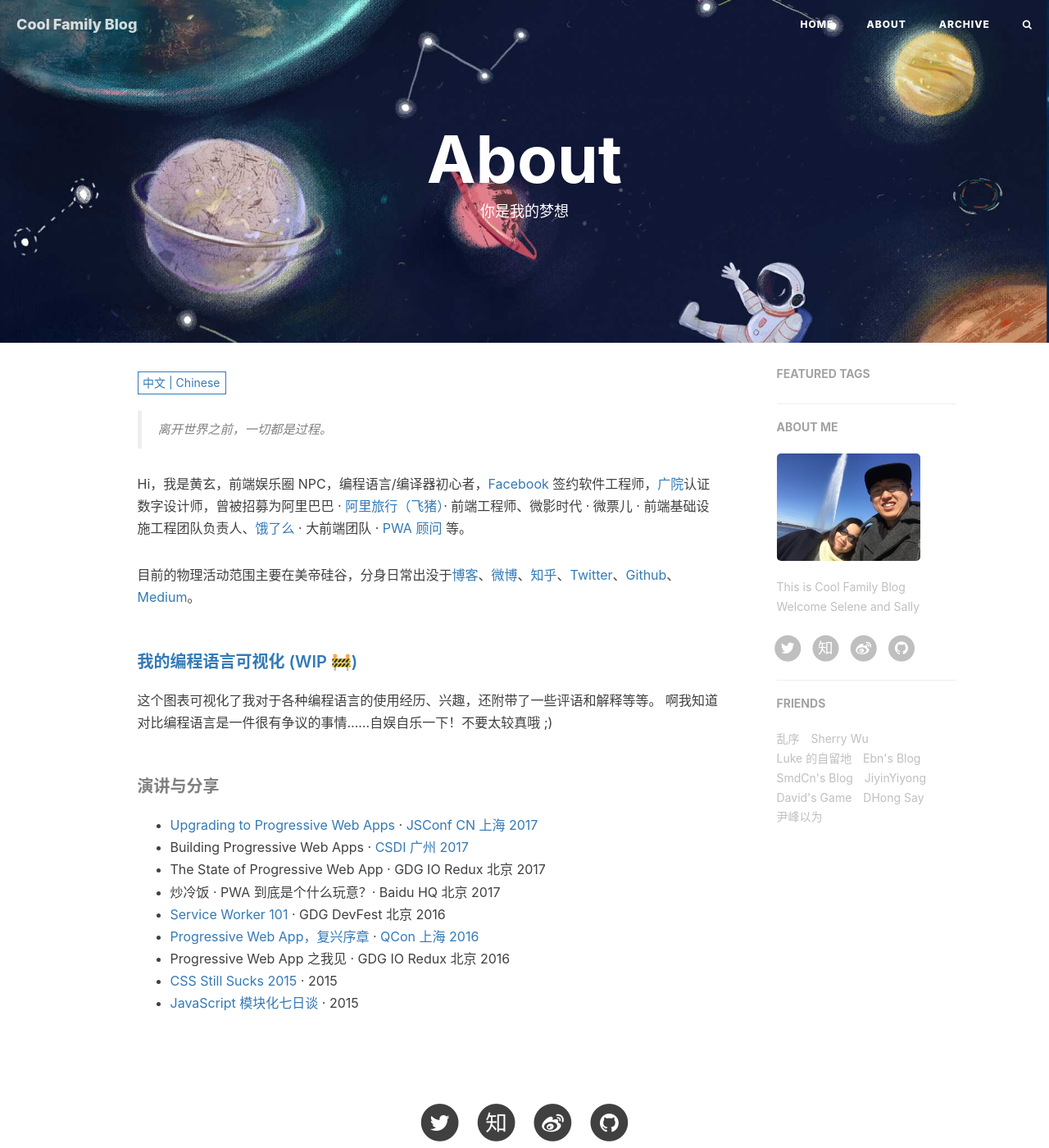
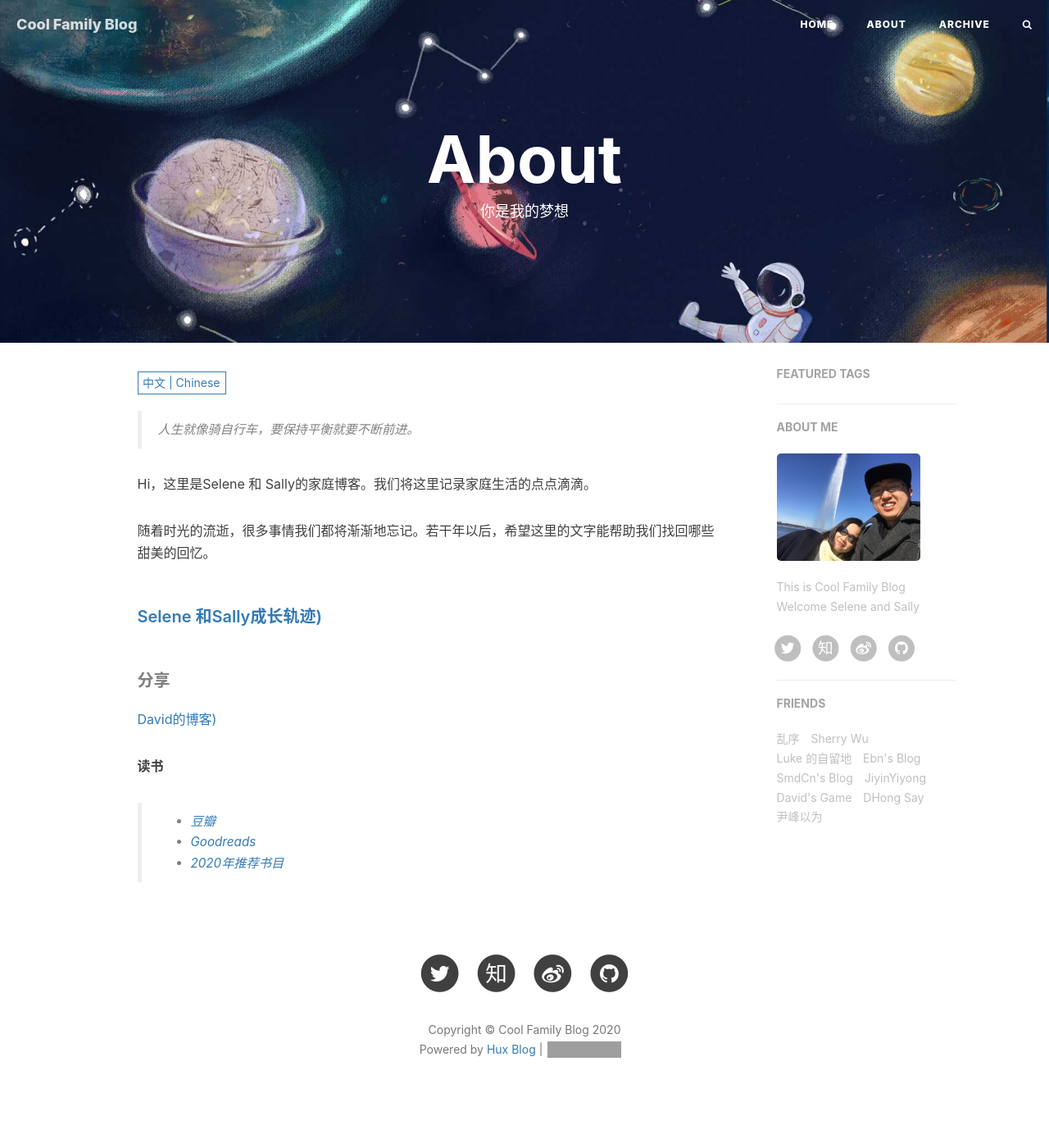
Before and after one commit to coolfamilyblog/coolfamilyblog.github.io, a Jekyll site: the page built from about.html, in a window 1280 px wide and 1400 px high. Shown: the whole window at 82% size. Built offline with Jekyll 4.4.1, drawn with Linux system fonts in a browser that asks for light colours; nearby versions of some CDN libraries; comment, search, counter and statistics services are not loaded; grey boxes are pictures that could not be loaded.

Commit message:
change about

```diff
--- a/_includes/about/en.md
+++ b/_includes/about/en.md
@@ -1,33 +1,18 @@
-> Your time is limited, so don’t waste it living someone else’s life.
+> Life is like riding a bicycle. To keep your balance, you must keep moving.
 
-Hi, I am _@huxpro_ (Huang, Xuan), a [Facebook](https://www.facebook.com/) software engineer and a degreed digital designer. My interests range from programming languages in general (type system, type-based formal verification, compilers, runtime systems, garbage collection) to indurstial software engineering (web/mobile app development, user interface and UX, developer infrastructure and DX).
+Hi, here is Selene and Sally's family blog. We will use this blog to record interesting things in family life.
 
-In the past, I worked on [Alitrip (Fliggy)](https://www.alitrip.com/) mobile and web apps under the [Alibaba Group](https://en.wikipedia.org/wiki/Alibaba_Group), found and lead front-end infrastructure team at a unicorn startup [Beijing Weiying (WePiao)](https://www.crunchbase.com/organization/beijing-weiying-technology), and helped [Ele.me](https://en.wikipedia.org/wiki/Ele.me) to upgrade their mobile web into [the first influential PWA (progressive web app) in China](https://medium.com/elemefe/upgrading-ele-me-to-progressive-web-app-2a446832e509).
+As time goes by, we will gradually forget many things. After a few years, I hope that the content here can help us to retrieve some sweet memories.
 
-I studied BA, Digital Media Art at [Communication University of China](https://en.wikipedia.org/wiki/Communication_University_of_China) and MS, Computer Science with a focus on programming languages at [Rochester Institute of Technology](https://en.wikipedia.org/wiki/Rochester_Institute_of_Technology).
 
-##### [My PL Spectrum (WIP 🚧)](https://huangxuan.me/2020/05/05/pl-chart/)
+##### [Twins milestones timeline)](https://huangxuan.me/2020/05/05/pl-chart/)
 
-I made a chart to visualize my experiences and interests on some of the programming languages.   I know, I know this could be very contraversial. But it's a quite self-entertaining side project to do right? So have fun and don't take it too serious!
 
-##### Appearence
 
-- [Upgrading to Progressive Web Apps][9] · [JSConf China Shanghai 2017](http://2017.jsconf.cn/)
-- Building Progressive Web Apps · [CSDI Guangzhou 2017](http://www.csdisummit.com/)
-- The State of Progressive Web App · GDG IO Redux Beijing 2017
-- PWA Rehashing · Baidu HQ Beijing 2017
-- [Service Worker 101][5] · GDG DevFest Beijing 2016
-- [Progressive Web Apps][4] · QCon Shanghai 2016
-- Progressive Web App in my POV · GDG IO Redux Beijing 2016
-- [CSS Still Sucks 2015][2] · 2015
-- [JavaScript Modularization Journey][1] · 2015
+##### Sharing
+[David's Blog)](https://davidnsw.github.io/homepage/)
 
-[1]: //huangxuan.me/2015/07/09/js-module-7day/
-[2]: //huangxuan.me/2015/12/28/css-sucks-2015/
-[3]: //huangxuan.me/2016/06/05/pwa-in-my-pov/
-[4]: //huangxuan.me/2016/10/20/pwa-qcon2016/
-[5]: //huangxuan.me/2016/11/20/sw-101-gdgdf/
-[6]: https://yanshuo.io/assets/player/?deck=58ac8598b123db0067292f92 "PWA Rehashing"
-[7]: https://yanshuo.io/assets/player/?deck=593ad6fbfe88c2006a0a0d6d "The State of PWA"
-[8]: https://yanshuo.io/assets/player/?deck=594d673d570c357d0698a950 "Building PWA"
-[9]: //huangxuan.me/jsconfcn2017/
+##### Reading
+> * [Douban](https://www.douban.com/people/55478060/)
+> * [Goodreads](https://www.goodreads.com/user/show/57208002-david)
+> * [2020 books](https://www.notion.so/Reading-List-2020-f0272ce4e636400882e2269fab217241)
--- a/_includes/about/zh.md
+++ b/_includes/about/zh.md
@@ -1,33 +1,20 @@
-> 离开世界之前，一切都是过程。
+> 人生就像骑自行车，要保持平衡就要不断前进。
 
-Hi，我是黄玄，前端娱乐圈 NPC，编程语言/编译器初心者，[Facebook](https://www.facebook.com/) 签约软件工程师，[广院](https://baike.baidu.com/item/%E4%B8%AD%E5%9B%BD%E4%BC%A0%E5%AA%92%E5%A4%A7%E5%AD%A6)认证数字设计师，曾被招募为阿里巴巴 · [阿里旅行（飞猪）](http://alitrip.com)· 前端工程师、微影时代 · 微票儿 · 前端基础设施工程团队负责人、[饿了么](https://ele.me/) · 大前端团队 · [PWA 顾问](https://medium.com/elemefe/upgrading-ele-me-to-progressive-web-app-2a446832e509) 等。
+Hi，这里是Selene 和 Sally的家庭博客。我们将这里记录家庭生活的点点滴滴。
 
-目前的物理活动范围主要在美帝硅谷，分身日常出没于[博客](https://huangxuan.me)、[微博](https://weibo.com/huxpro)、[知乎](https://www.zhihu.com/people/huxpro/pins/posts)、[Twitter](https://twitter.com/Huxpro/)、[Github](https://github.com/huxpro)、[Medium](https://medium.com/@Huxpro)。
+随着时光的流逝，很多事情我们都将渐渐地忘记。若干年以后，希望这里的文字能帮助我们找回哪些甜美的回忆。
 
 
-##### [我的编程语言可视化 (WIP 🚧)](https://huangxuan.me/2020/05/05/pl-chart/)
-
-这个图表可视化了我对于各种编程语言的使用经历、兴趣，还附带了一些评语和解释等等。 啊我知道对比编程语言是一件很有争议的事情……自娱自乐一下！不要太较真哦 ;)
+##### [Selene 和Sally成长轨迹)](https://huangxuan.me/2020/05/05/pl-chart/)
 
 
-##### 演讲与分享
 
-- [Upgrading to Progressive Web Apps][9] · [JSConf CN 上海 2017](http://2017.jsconf.cn/)
-- Building Progressive Web Apps · [CSDI 广州 2017](http://www.csdisummit.com/)
-- The State of Progressive Web App · GDG IO Redux 北京 2017
-- 炒冷饭 · PWA 到底是个什么玩意？· Baidu HQ 北京 2017
-- [Service Worker 101][5] · GDG DevFest 北京 2016
-- [Progressive Web App，复兴序章][4] · [QCon 上海 2016](http://2016.qconshanghai.com/presentation/3111)
-- Progressive Web App 之我见 · GDG IO Redux 北京 2016
-- [CSS Still Sucks 2015][2] · 2015
-- [JavaScript 模块化七日谈][1] · 2015
+##### 分享
+[David的博客)](https://davidnsw.github.io/homepage/)
 
-[1]: //huangxuan.me/2015/07/09/js-module-7day/
-[2]: //huangxuan.me/2015/12/28/css-sucks-2015/
-[3]: //huangxuan.me/2016/06/05/pwa-in-my-pov/
-[4]: //huangxuan.me/2016/10/20/pwa-qcon2016/
-[5]: //huangxuan.me/2016/11/20/sw-101-gdgdf/
-[6]: https://yanshuo.io/assets/player/?deck=58ac8598b123db0067292f92 "PWA Rehashing"
-[7]: https://yanshuo.io/assets/player/?deck=593ad6fbfe88c2006a0a0d6d "The State of PWA"
-[8]: https://yanshuo.io/assets/player/?deck=594d673d570c357d0698a950 "Building PWA"
-[9]: //huangxuan.me/jsconfcn2017/
+
+**读书**
+
+> * [豆瓣](https://www.douban.com/people/55478060/)
+> * [Goodreads](https://www.goodreads.com/user/show/57208002-david)
+> * [2020年推荐书目](https://www.notion.so/Reading-List-2020-f0272ce4e636400882e2269fab217241)
```
